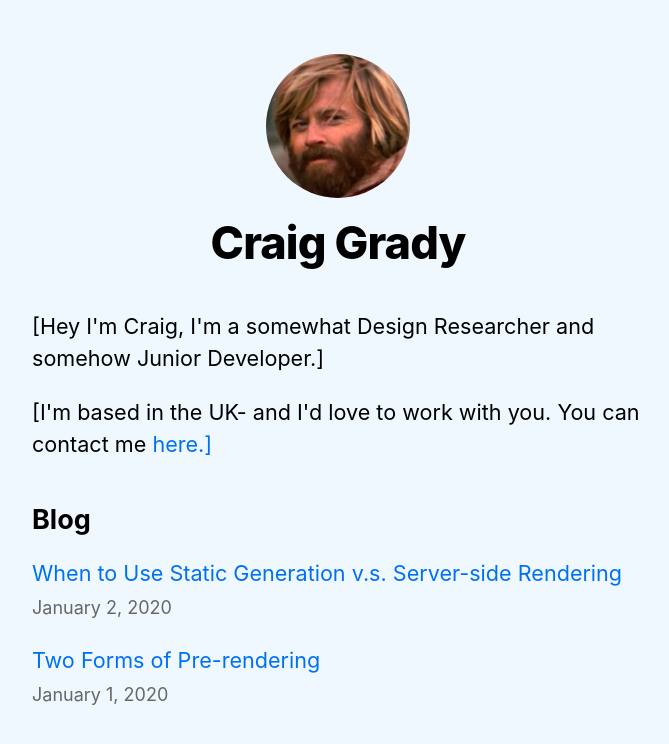
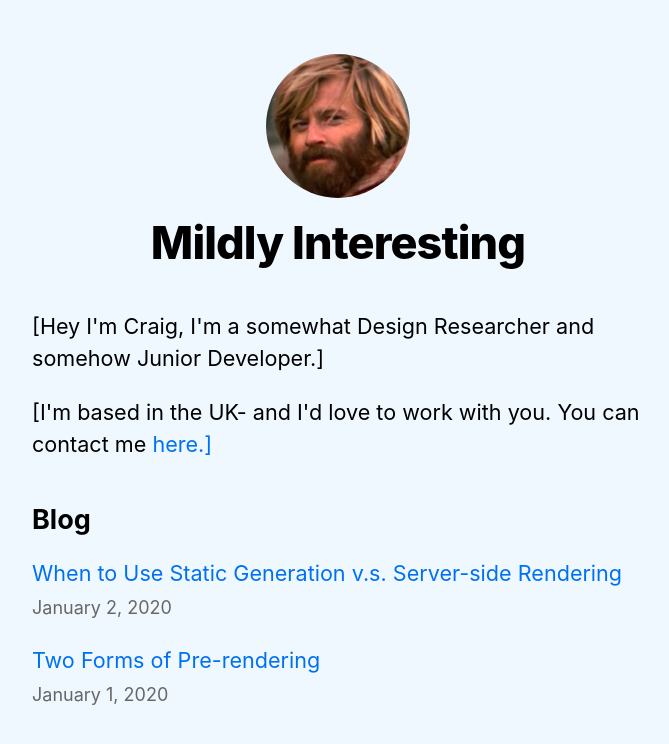
Before and after one commit to CregCodes/blog_practise, a Next.js app in the folder nextjs-blog/: page / in a window 1280 px wide. Shown: the top 744 px of the page, without its empty margins (302-971 px from the left). Built offline with nearby package versions, Linux system fonts and the light colour scheme.

Commit message:
finished dynamic routes tutorial- adding finishing touches & reviewing code

```diff
--- a/nextjs-blog/components/layout.js
+++ b/nextjs-blog/components/layout.js
@@ -11,7 +11,7 @@ Boolean home prop which will adjust the size of the title and the image
 Added images with next/image, which are preloaded with the priority attribute
  */
 
-const name = "Craig Grady";
+const name = "Mildly Interesting";
 export const siteTitle = "Mildly Interesting";
 
 export default function Layout({ children, home }) {
--- a/nextjs-blog/styles/utils.module.css
+++ b/nextjs-blog/styles/utils.module.css
@@ -3,7 +3,6 @@
 /**You can reuse these utility classes throughout an application, and you may even use utility classes in your global.css file. Utility classes refer to an approach of writing CSS selectors rather than a method (e.g. global styles, CSS modules, Sass, etc).  */
 .heading2Xl {
   font-size: 2.5rem;
-  font: orange;
   line-height: 1.2;
   font-weight: 800;
   letter-spacing: -0.05rem;
@@ -12,7 +11,6 @@
 
 .headingXl {
   font-size: 2rem;
-  font: orange;
   line-height: 1.3;
   font-weight: 800;
   letter-spacing: -0.05rem;
@@ -21,14 +19,13 @@
 
 .headingLg {
   font-size: 1.5rem;
-  font: orange;
   line-height: 1.4;
   margin: 1rem 0;
 }
 
 .headingMd {
   font-size: 1.2rem;
-  font: orange;
+
   line-height: 1.5;
 }
 
```
Also changed, not shown: 2 other files (tests, documents, lock files or other folders).
